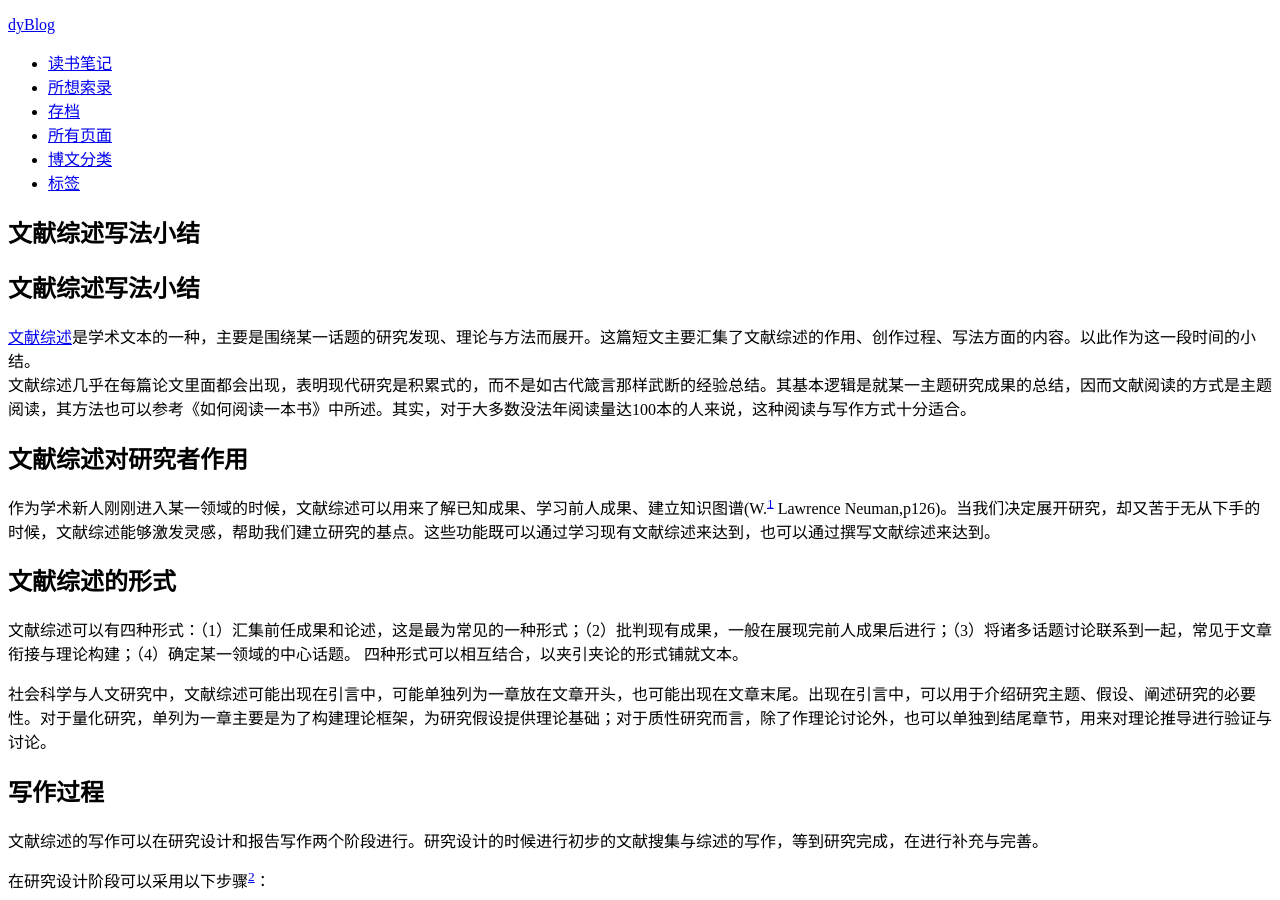
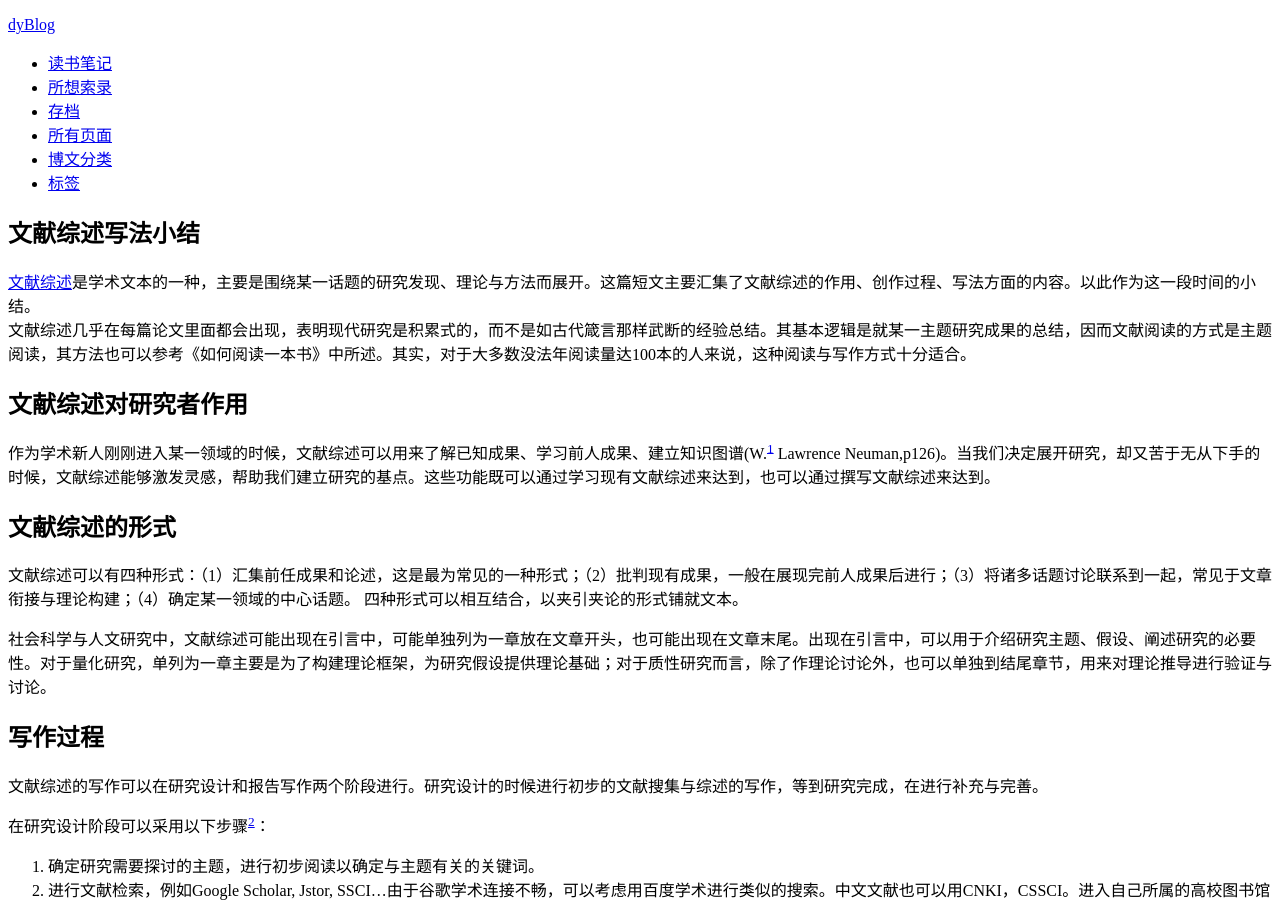
Before and after one commit to dyang504/blog, a Jekyll site: the page built from _posts/2015-12-23-Review-conducting.md, in a window 1280 px wide and 900 px high. Built offline with Jekyll 4.4.1, drawn with Linux system fonts in a browser that asks for light colours; comment, search, counter and statistics services are not loaded.

Commit message:
delete title

```diff
--- a/_posts/2015-12-23-Review-conducting.md
+++ b/_posts/2015-12-23-Review-conducting.md
@@ -6,8 +6,6 @@ meta: 文献综述几乎在每篇论文里面都会出现，表明现代研究
 time: 2015-12-23
 tags: [article]
 ---
-
-# 文献综述写法小结
 
 [文献综述](https://en.wikipedia.org/wiki/Literature_review)是学术文本的一种，主要是围绕某一话题的研究发现、理论与方法而展开。这篇短文主要汇集了文献综述的作用、创作过程、写法方面的内容。以此作为这一段时间的小结。
 文献综述几乎在每篇论文里面都会出现，表明现代研究是积累式的，而不是如古代箴言那样武断的经验总结。其基本逻辑是就某一主题研究成果的总结，因而文献阅读的方式是主题阅读，其方法也可以参考《如何阅读一本书》中所述。其实，对于大多数没法年阅读量达100本的人来说，这种阅读与写作方式十分适合。
```
Also changed, not shown: _posts/2015-12-21-Fearing-fear-itself.md (+0 -1 lines).
